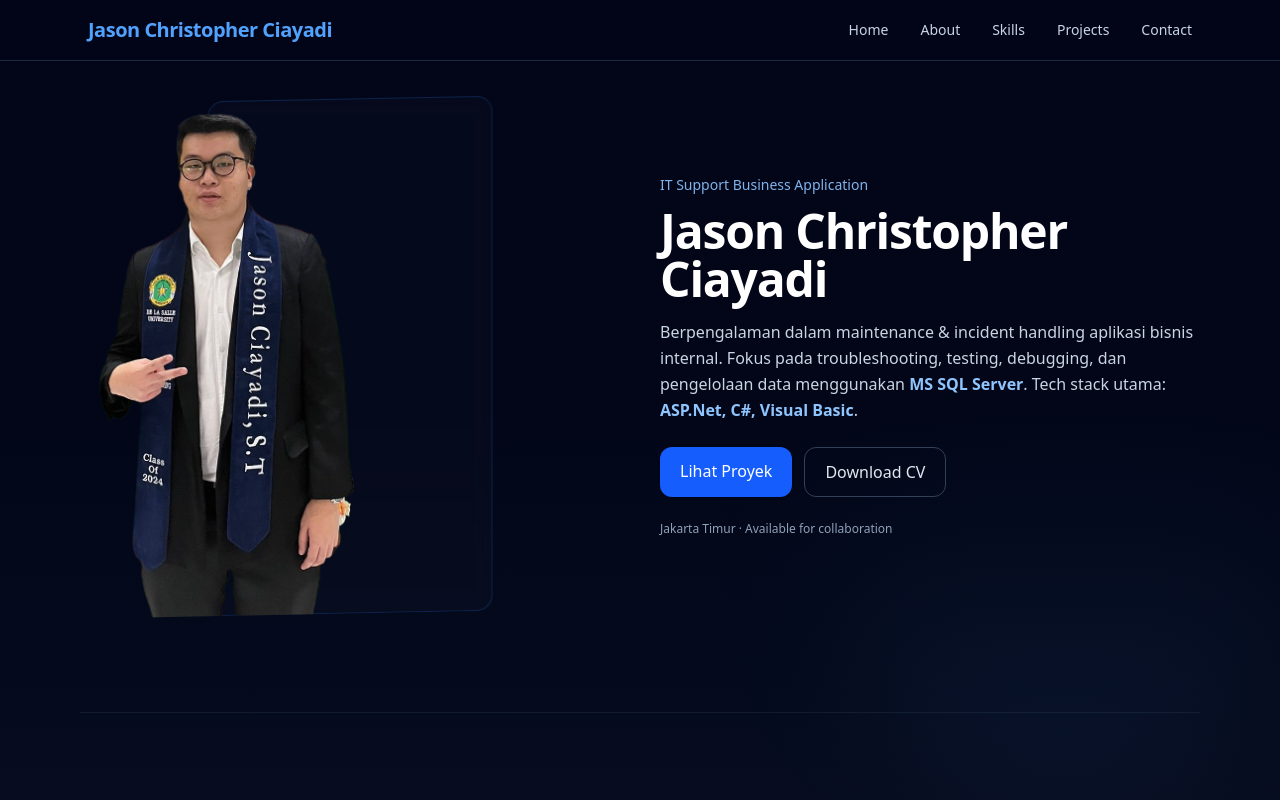
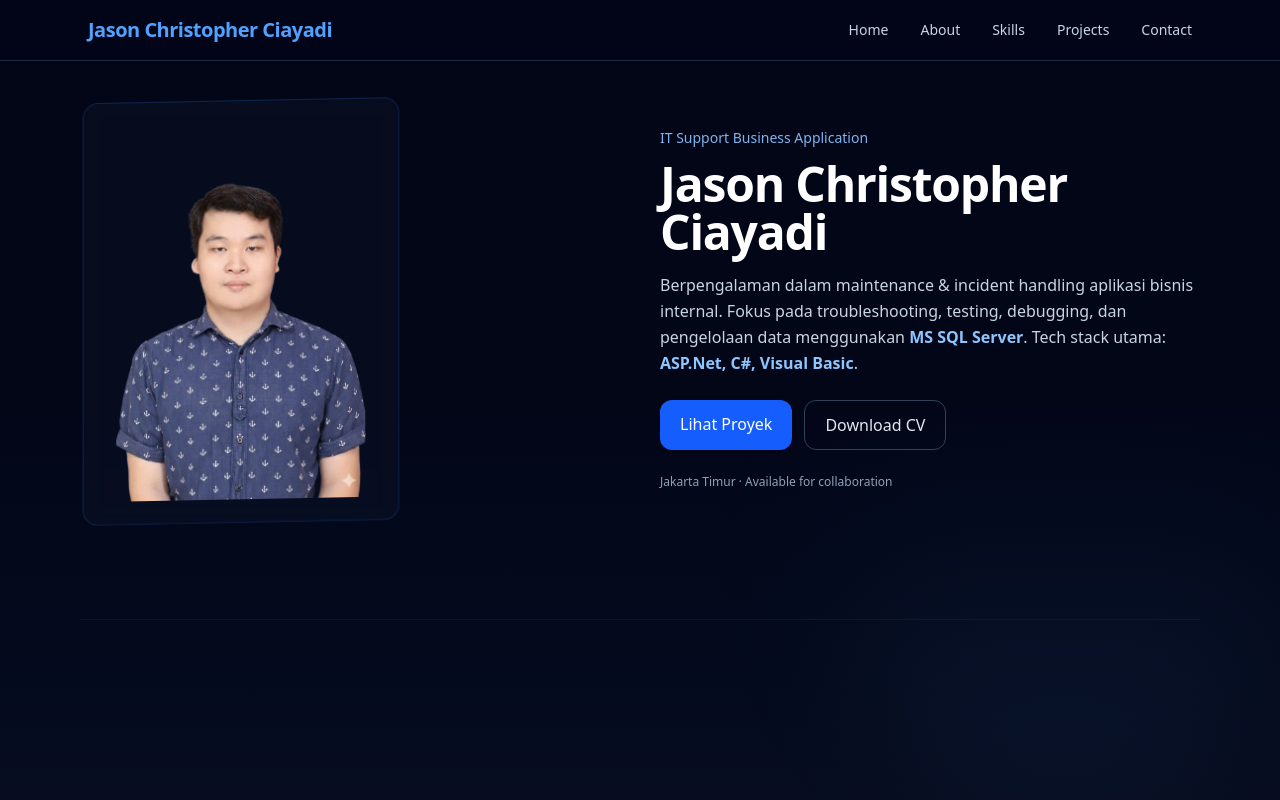
Before and after one commit to jasontjia/jason-ciayadi-portofolio, a Next.js app: page / in a window 1280 px wide. Shown: the top 800 px of the page. Built offline with nearby package versions, Linux system fonts and the light colour scheme.

Commit message:
few changes

```diff
--- a/src/components/Hero.tsx
+++ b/src/components/Hero.tsx
@@ -53,21 +53,24 @@ export default function Hero() {
     transition={{ duration: 0.7, ease: 'easeOut' }}
     className="relative flex justify-center md:justify-start"
   >
-            <div className="absolute inset-0 flex items-center justify-center">
-              <div className="w-44 h-72 md:w-72 md:h-[520px] rounded-2xl border border-blue-500/20 bg-slate-900/20 backdrop-blur-sm" />
-            </div>
+    <div className="relative w-64 sm:w-72 md:w-80 aspect-[3/4]">
 
+      {/* Frame */}
+      <div className="absolute inset-0 rounded-2xl border border-blue-500/20 bg-slate-900/30 backdrop-blur-sm" />
+
+      {/* Image */}
       <Image
-              src="/projects/jason-lulus.png"
+        src="/projects/jason-it.png"
         alt="Foto Jason"
-              width={280}
-              height={520}
-              className="w-40 h-64 sm:w-48 sm:h-80 md:w-72 md:h-[520px] object-contain relative z-10 drop-shadow-xl"
+        fill
+        className="object-contain rounded-2xl p-6 relative z-10"
+        sizes="(max-width: 768px) 60vw, 320px"
         priority
       />
+        </div>
       </motion.div>
     ) : (
-          <div className="w-40 h-64 sm:w-48 sm:h-80 md:w-72 md:h-[520px] bg-slate-800 rounded-2xl mx-auto" />
+      <div className="w-64 aspect-[3/4] bg-slate-800 rounded-2xl mx-auto" />
     )}
 
         {/* Text */}
--- a/src/components/Projects.tsx
+++ b/src/components/Projects.tsx
@@ -38,6 +38,23 @@ const projects: Project[] = [
     ],
   },
   {
+    title: 'Aplikasi Pengenalan Emosi Manusia melalui Suara (SVM)',
+    category: 'Skripsi (Jan-Jun 2024)',
+    role: 'Project (Research)',
+    description:
+      'Aplikasi pengenalan emosi melalui suara menggunakan algoritma Support Vector Machine (SVM) dengan Python dan Flask.',
+    link: '#',
+    repo: 'https://github.com/jasontjia/emodetect-svm',
+    image: '/projects/Beranda.png',
+    tech: [
+      { name: 'Python', icon: <FaPython className="text-blue-300" /> },
+      { name: 'Flask', icon: <SiFlask className="text-blue-300" /> },
+      { name: 'MySQL', icon: <SiMysql className="text-blue-300" /> },
+      { name: 'Bootstrap', icon: <SiBootstrap className="text-blue-300" /> },
+    ],
+  },
+
+  {
     title: 'Website Toko Asia Jaya Motor',
     category: 'Internship (Jun–Aug 2023)',
     role: 'Full Stack Developer Intern',
@@ -53,22 +70,6 @@ const projects: Project[] = [
       { name: 'MySQL', icon: <SiMysql className="text-blue-300" /> },
       { name: 'MariaDB', icon: <SiMariadb className="text-blue-300" /> },
       { name: 'Testing/Debug', icon: <HiOutlineClipboardList className="text-blue-300" /> },
-    ],
-  },
-  {
-    title: 'Aplikasi Pengenalan Emosi Manusia melalui Suara (SVM)',
-    category: 'Skripsi (2024)',
-    role: 'Project (Research)',
-    description:
-      'Aplikasi pengenalan emosi melalui suara menggunakan algoritma Support Vector Machine (SVM) dengan Python dan Flask.',
-    link: '#',
-    repo: 'https://github.com/jasontjia/emodetect-svm',
-    image: '/projects/Beranda.png',
-    tech: [
-      { name: 'Python', icon: <FaPython className="text-blue-300" /> },
-      { name: 'Flask', icon: <SiFlask className="text-blue-300" /> },
-      { name: 'MySQL', icon: <SiMysql className="text-blue-300" /> },
-      { name: 'Bootstrap', icon: <SiBootstrap className="text-blue-300" /> },
     ],
   },
 ]
```
Also changed, not shown: public/projects/jason-it.png (added). Lines whose indentation alone changed are shown as unchanged.
